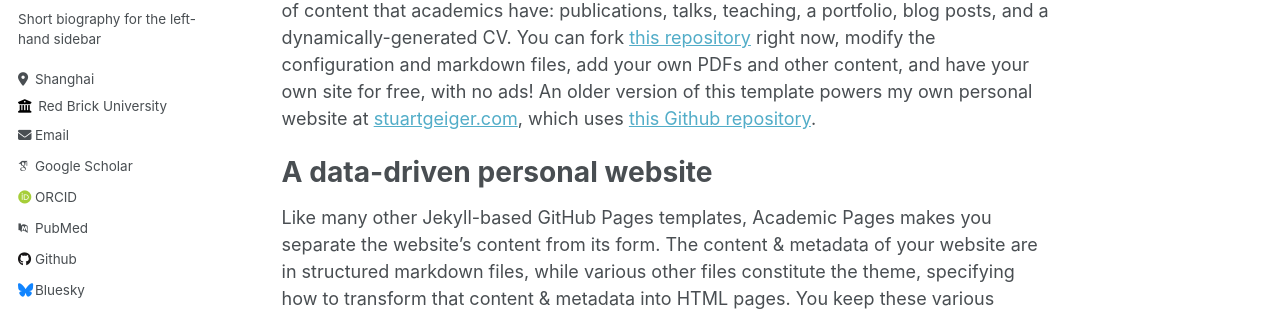
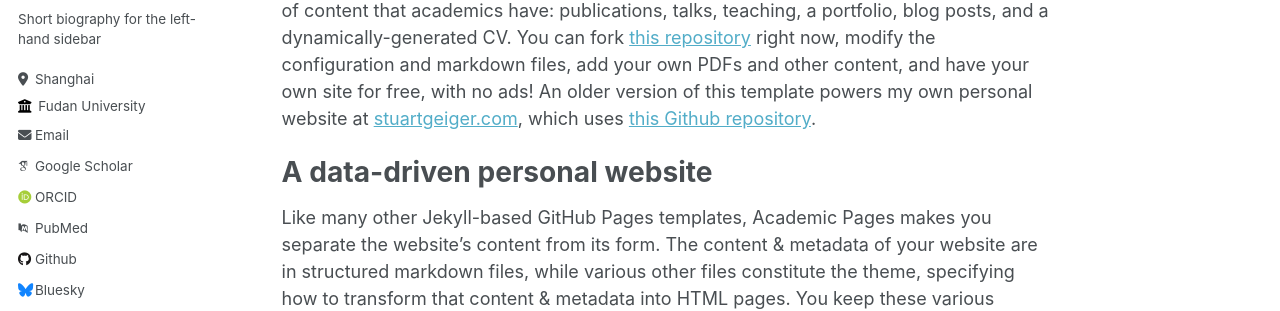
Before and after one commit to pengxdeng/pengxdeng.github.io, a Jekyll site: the page built from _pages/about.md, in a window 1280 px wide. Shown: the part 314-625 px from the top of the page. Built offline with Jekyll 4.4.1, drawn with Linux system fonts in a browser that asks for light colours; some web fonts are replaced.

Commit message:
Update _config.yml

```diff
--- a/_config.yml
+++ b/_config.yml
@@ -26,9 +26,9 @@ author:
   pronouns         : # example: "she/her"
   bio              : "Short biography for the left-hand sidebar"
   location         : "Shanghai"
-  employer         : "Red Brick University"
+  employer         : "Fudan University"
   uri              : # URL
-  email            : "none@example.org"
+  email            : "pdeng21@m.fudan.edu.cn"
 
   # Academic websites
   arxiv            : # URL - Update with the correct link to your profile
```
